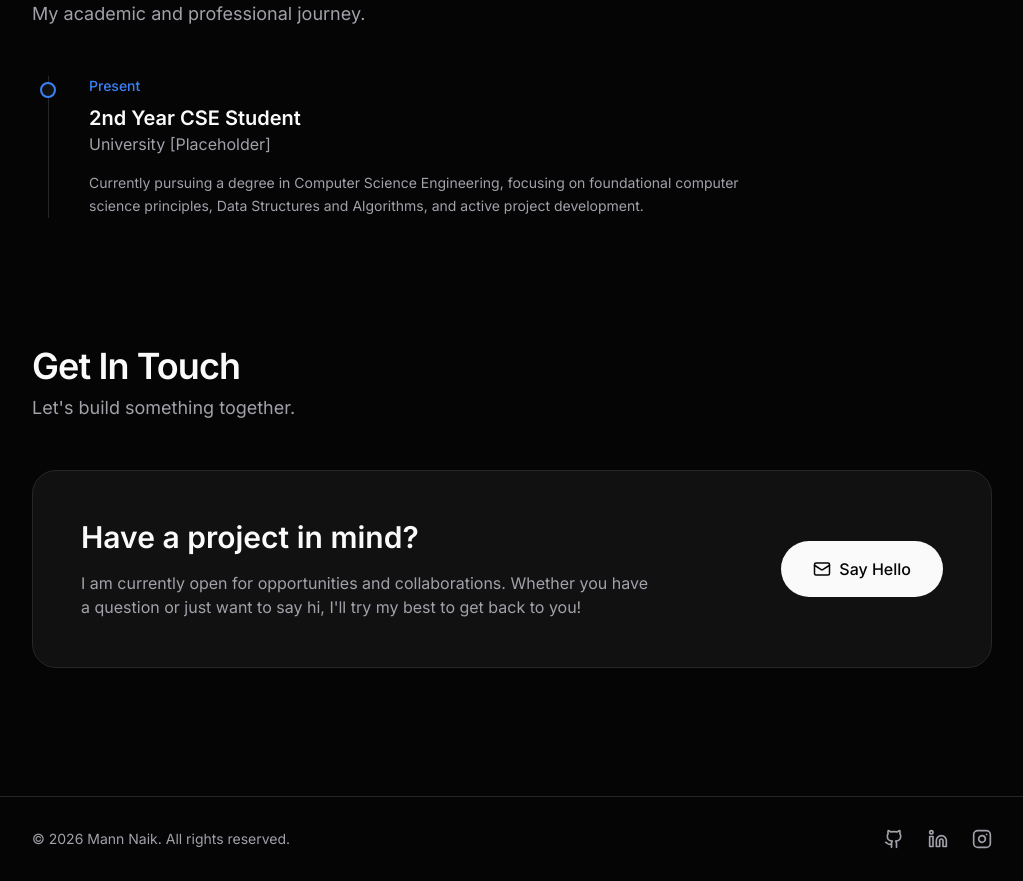
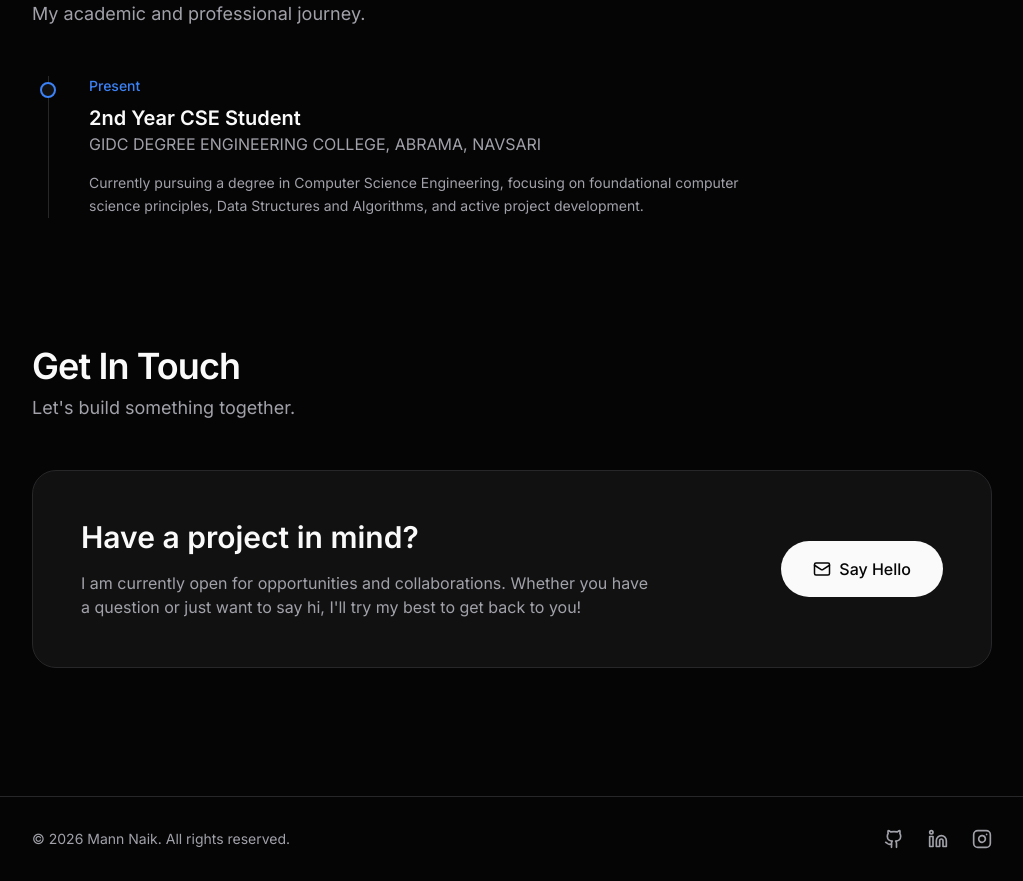
Before and after one commit to mann-naik/my-portfolio, a Next.js app: page / in a window 1280 px wide. Shown: the part 2760-3641 px from the top of the page, without its empty margins (128-1151 px from the left). Built offline with nearby package versions, Linux system fonts and the light colour scheme.

Commit message:
College name change

```diff
--- a/data/portfolio.ts
+++ b/data/portfolio.ts
@@ -21,7 +21,7 @@ export const portfolioData = {
     {
       id: 1,
       title: "2nd Year CSE Student",
-      organization: "University [Placeholder]",
+      organization: "GIDC DEGREE ENGINEERING COLLEGE, ABRAMA, NAVSARI",
       date: "Present",
       description: "Currently pursuing a degree in Computer Science Engineering, focusing on foundational computer science principles, Data Structures and Algorithms, and active project development.",
     }
```
